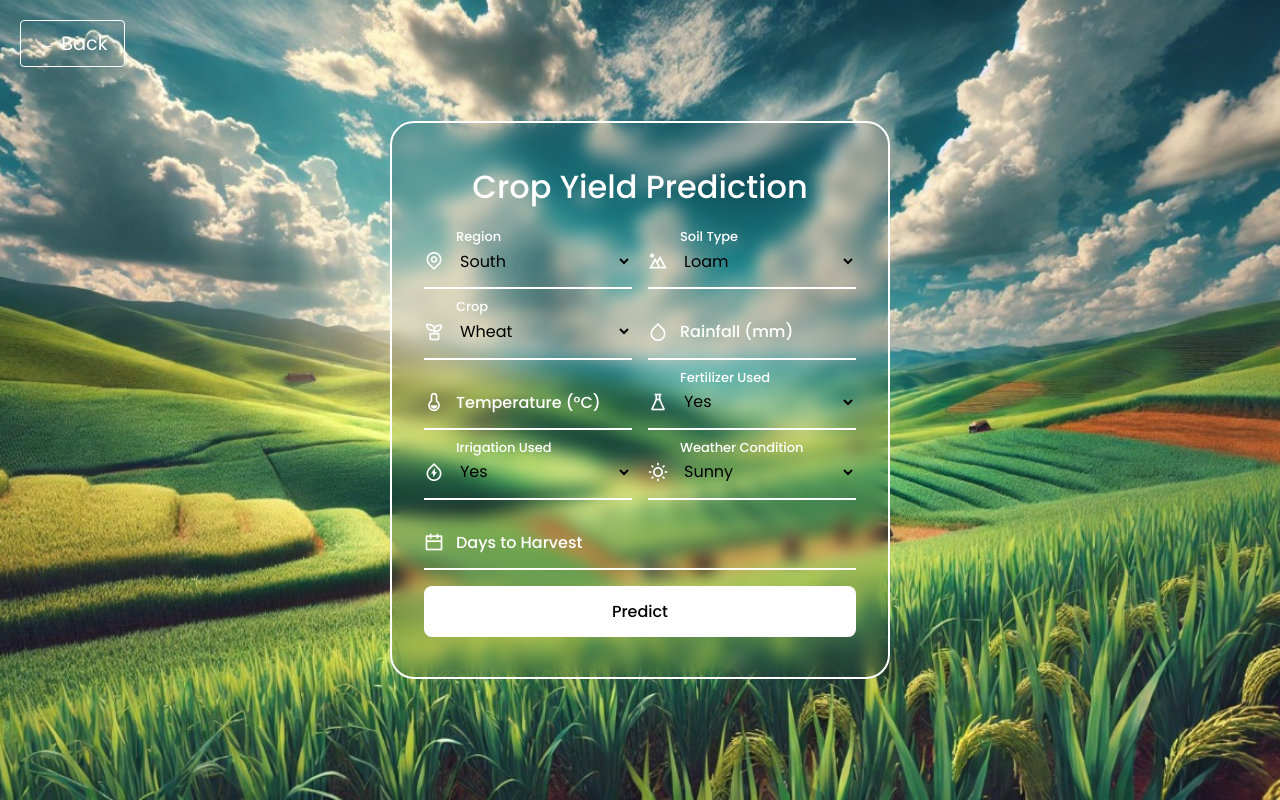
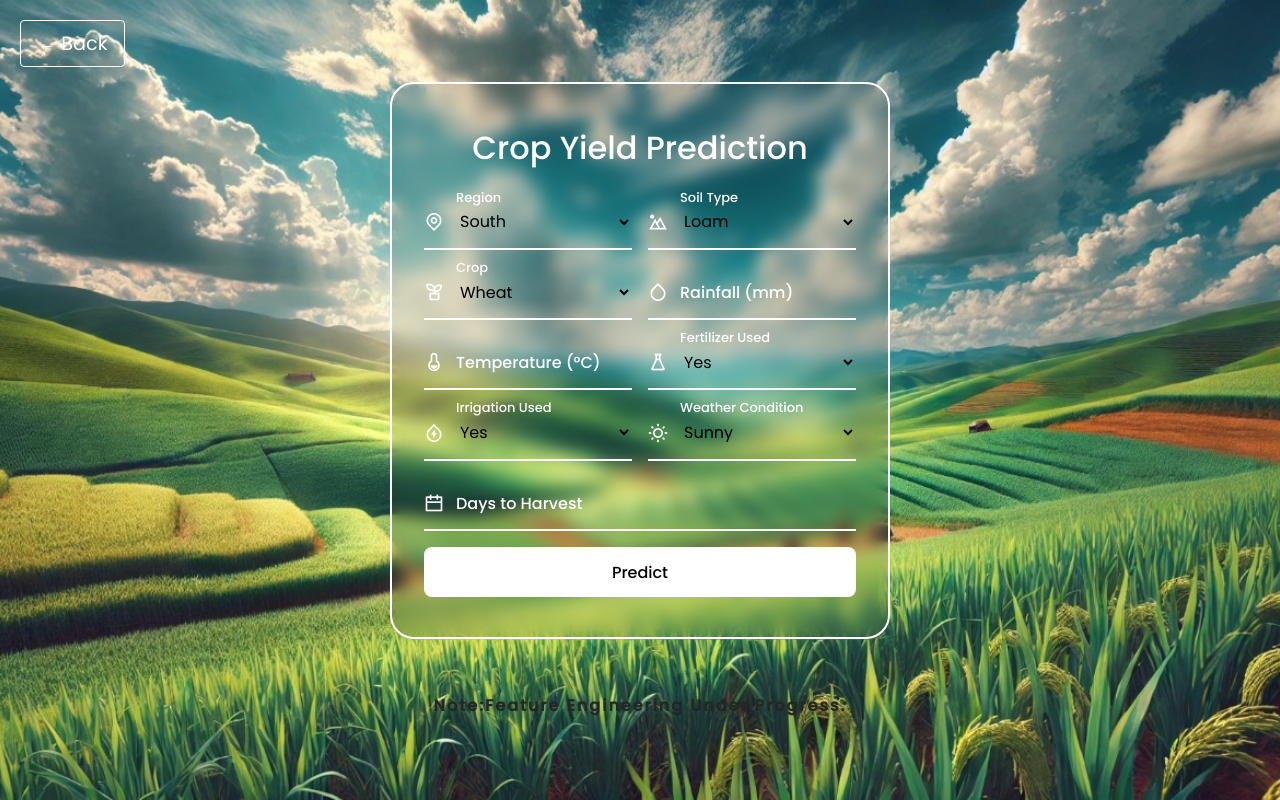
Before and after one commit to Ayp47098/Crop-Prediction-ML, a Flask app: page /harvest in a window 1280 px wide. Run offline with Flask 2, Linux system fonts and the light colour scheme; parts of the project's set-up code (start-up, migrations or seed data) failed here and were passed over.

Commit message:
Working to Deploy

```diff
--- a/app.py
+++ b/app.py
@@ -7,7 +7,7 @@ from sklearn.preprocessing import LabelEncoder, OneHotEncoder
 import os
 import pickle
 
-app = Flask(__name__, template_folder="templates")
+app = Flask(__name__, static_folder="static", template_folder="templates")
 
 # ================== Common Data Loading ==================
 df = pd.read_csv("datasets/crop_production.csv")
--- a/requirements.txt
+++ b/requirements.txt
@@ -17,3 +17,5 @@ joblib==1.2.0
 # Additional utilities
 scipy==1.10.1
 threadpoolctl==3.1.0
+
+gunicorn
--- a/templates/harvest.html
+++ b/templates/harvest.html
@@ -223,6 +223,13 @@
       25% { transform: translateX(5px); }
       75% { transform: translateX(-5px); }
     }
+    p {
+  color: #252525;
+  position: relative;
+  z-index: 10;
+  letter-spacing: 2px;
+}
+
   </style>
 </head>
 <body>
@@ -378,6 +385,9 @@
         <p id="result-text"></p>
       </div>
     </form>
+    <div style="margin-top: 10px;">
+      <p style="text-align: center; font-weight: 700;">Note:Feature Engineering Under Progress.</p>
+    </div>
   </div>
 
   <script>
```
Also changed, not shown: vercel.json (added).
